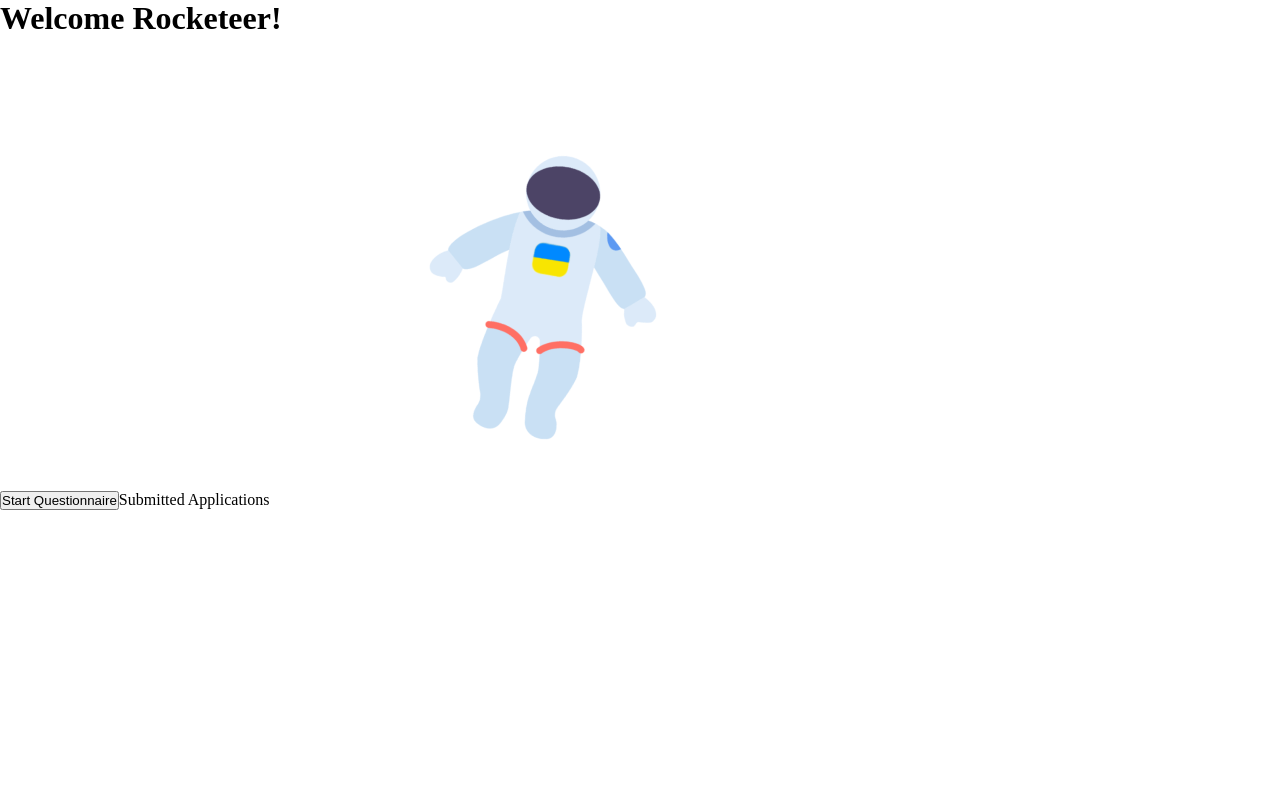
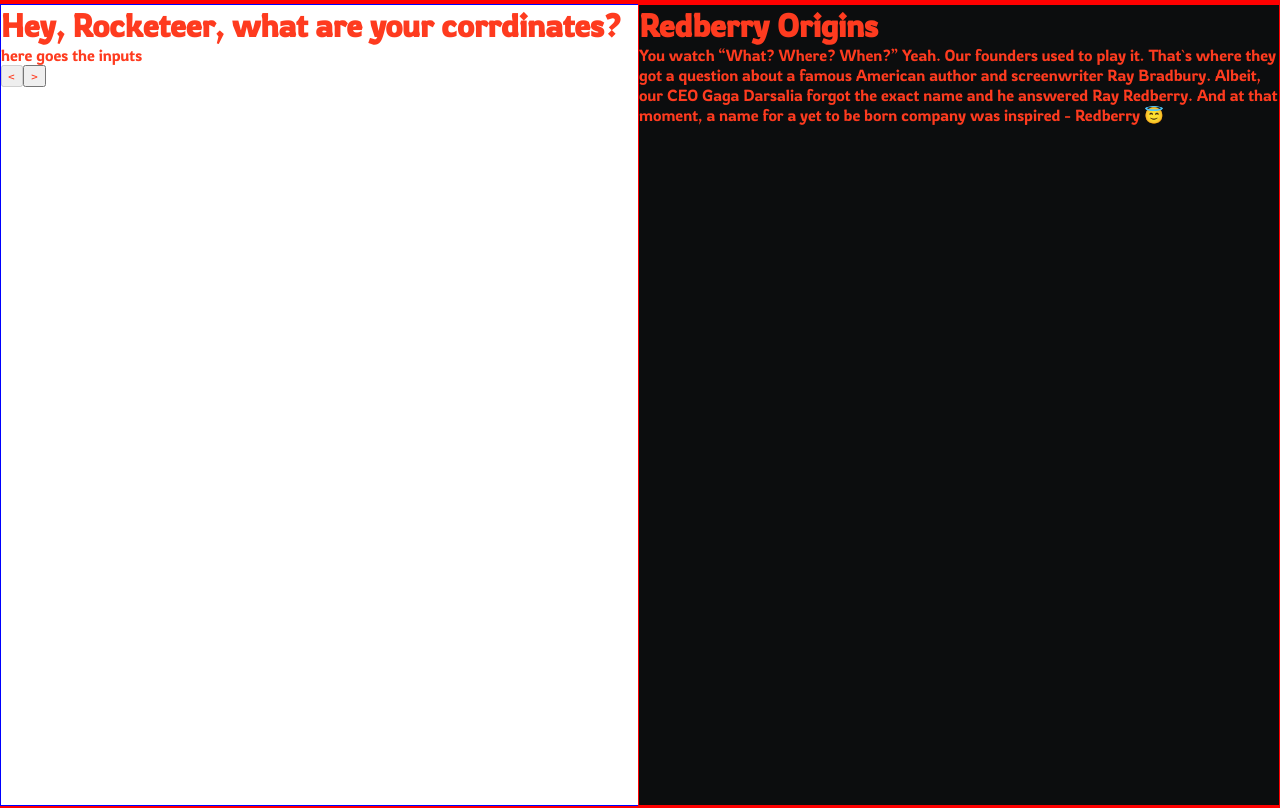
Before and after one commit to Chanksela/redberry-project, a React (Create React App) app: page / in a window 1280 px wide. Built offline with nearby package versions, Linux system fonts and the light colour scheme.

Commit message:
added multi step survey logic

```diff
--- a/src/App.js
+++ b/src/App.js
@@ -1,9 +1,10 @@
-import Welcome from "./Components/Welcome";
+import Survey from "./Components/Survey";
+import Welcome from "./Components/Survey";
 
 function App() {
   return (
     <div className="App">
-      <Welcome />
+      <Survey />
     </div>
   );
 }
--- /dev/null
+++ b/src/Components/Survey.js
@@ -0,0 +1,41 @@
+import React, { useState } from "react";
+import SurveyCSS from "./Survey.module.css";
+import {
+  TextContentArray,
+  TextTitleArray,
+  InputTitleArray,
+} from "../Content/ContentArrays.js";
+
+function Survey() {
+  const [page, setPage] = useState(0);
+  const nextPage = () => {
+    setPage((current) => current + 1);
+    console.log(page);
+  };
+  const prevPage = () => {
+    setPage((current) => current - 1);
+    console.log(page);
+  };
+
+  return (
+    <div id={SurveyCSS.container}>
+      <div id={SurveyCSS.left}>
+        <h1>{InputTitleArray[page]}</h1>
+        <p>here goes the inputs</p>
+        <button disabled={page == 0} id={SurveyCSS.prev} onClick={prevPage}>
+          {" "}
+          {"<"}{" "}
+        </button>
+        <button disabled={page == 3} id={SurveyCSS.next} onClick={nextPage}>
+          {">"}{" "}
+        </button>
+      </div>
+      <div id={SurveyCSS.right}>
+        <h1>{TextTitleArray[page]}</h1>
+        <p>{TextContentArray[page]}</p>
+      </div>
+    </div>
+  );
+}
+
+export default Survey;
--- /dev/null
+++ b/src/Components/Survey.module.css
@@ -0,0 +1,23 @@
+#container {
+  width: auto;
+  height: 100vh;
+  border: 4px solid red;
+  display: flex;
+  flex-direction: row;
+}
+#left {
+  border: 1px blue solid;
+  background-color: var(--redberry-white);
+  position: absolute;
+  left: 0px;
+  height: 100vh;
+  width: 50%;
+}
+#right {
+  border: 1px red solid;
+  background-color: var(--primary-bg);
+  position: absolute;
+  right: 0px;
+  height: 100vh;
+  width: 50%;
+}
--- a/src/Components/Welcome.js
+++ b/src/Components/Welcome.js
@@ -1,17 +1,40 @@
-import React from "react";
-import Welcome from "./Welcome.module.css";
-import astro from "../Pictures/rocketman.png";
+import React, { useState } from "react";
+import WelcomeCSS from "./Welcome.module.css";
+import astro from "./Pictures/rocketman.png";
+
 function FirstPage() {
+  const [welcome, setWelcome] = useState(true);
+
+  const startSurvey = () => {
+    setWelcome(!welcome);
+    console.log(welcome);
+  };
+
   return (
-    <div id={Welcome.main}>
-      <div id={Welcome.center}>
-        <h1 id={Welcome.mainText}>Welcome Rocketeer!</h1>
-        <button id={Welcome.start}>Start Questionnaire</button>
-        <a id={Welcome.application}>Submitted Applications</a>
-        <img id={Welcome.rocketman} src={astro} />
+    <>
+      {" "}
+      <div id={WelcomeCSS.main}>
+        <div id={WelcomeCSS.center}>
+          <h1 id={WelcomeCSS.mainText}>Welcome Rocketeer!</h1>
+          <button id={WelcomeCSS.start} onClick={startSurvey}>
+            Start Questionnaire
+          </button>
+          <a id={WelcomeCSS.application}>Submitted Applications</a>
+          <img id={WelcomeCSS.rocketman} src={astro} />
+        </div>
       </div>
-    </div>
+    </>
   );
 }
 
 export default FirstPage;
+// <div id={WelcomeCSS.main}>
+//   <div id={WelcomeCSS.center}>
+//     <h1 id={WelcomeCSS.mainText}>Welcome Rocketeer!</h1>
+//     <button id={WelcomeCSS.start} onClick={startSurvey}>
+//       Start Questionnaire
+//     </button>
+//     <a id={WelcomeCSS.application}>Submitted Applications</a>
+//     <img id={WelcomeCSS.rocketman} src={astro} />
+//   </div>
+// </div>;
--- /dev/null
+++ b/src/Content/ContentArrays.js
@@ -0,0 +1,18 @@
+export const TextContentArray = [
+  "You watch “What? Where? When?” Yeah. Our founders used to play it. That`s where they got a question about a famous American author and screenwriter Ray Bradbury. Albeit, our CEO Gaga Darsalia forgot the exact name and he answered Ray Redberry. And at that moment, a name for a yet to be born company was inspired - Redberry 😇",
+  "As we said, Redberry has been on the field for quite some time now, and we have touched and embraced a variety of programming languages, technologies, philosophies, and frameworks. We are battle-tested in PHP Laravel Stack with Vue.js, refined in React, and allies with Serverside technologies like Docker and Kubernetes, and now we have set foot in the web3 industry.",
+  "As this infamous pandemic took over the world, we adjusted our working practices so that our employees can be as safe and comfortable as possible. We have a hybrid work environment, so you can either work from home or visit our lovely office on Sairme Street. If it was up to us, we would love you to see us in the office because we think face-to-face communications > Zoom meetings. Both on the fun and productivity scales.",
+  "We were soo much fun before the pandemic started! Parties almost every weekend and lavish employee birthday celebrations! Unfortunately, covid ruined that fun like it did almost everything else in the world. But we try our best to zhuzh it up a bit. For example, we host biweekly Devtalks where our senior and lead developers talk about topics they are passionate about. Previous topics have included Web3, NFT, Laravel 9, Kubernetes, etc. We hold these talks in the office but you can join our Zoom broadcast as well. Feel free to join either as an attendee or a speaker!",
+];
+export const InputTitleArray = [
+  "Hey, Rocketeer, what are your corrdinates?",
+  "Tell us about your skills",
+  "Covid Stuff",
+  "What about you?",
+];
+export const TextTitleArray = [
+  "Redberry Origins",
+  "A bit about our battles",
+  "Redberry Covid Policies",
+  "Redberrian Insights",
+];
--- a/src/index.css
+++ b/src/index.css
@@ -8,4 +8,7 @@
   --redberry-white: rgba(255, 255, 255, 1);
   --primary-bg: #0c0d0e;
   /* Main Parametere */
+  color: var(--redberry-red);
+  font-family: var(--row-font);
+  margin: 0;
 }
```
Also changed, not shown: src/Components/SurveyForm.js (deleted, +0 -7 lines), src/Components/SurveyPages/Covid.js (added), src/Components/SurveyPages/PersonalInfo.js (added), src/Components/SurveyPages/RedBerry.js (added), src/Components/SurveyPages/Submit.js (added), src/Components/SurveyPages/TechStuff.js (added).
